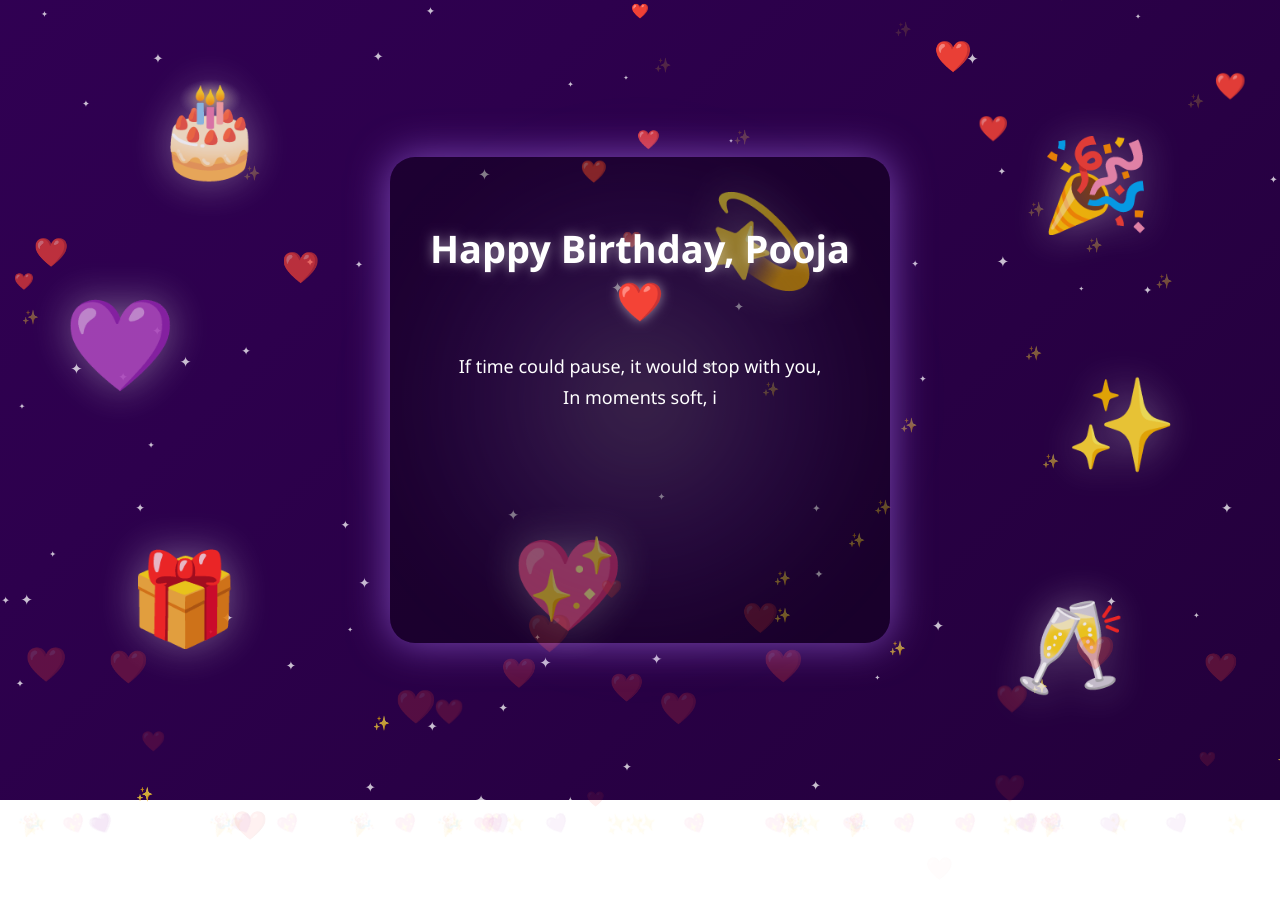
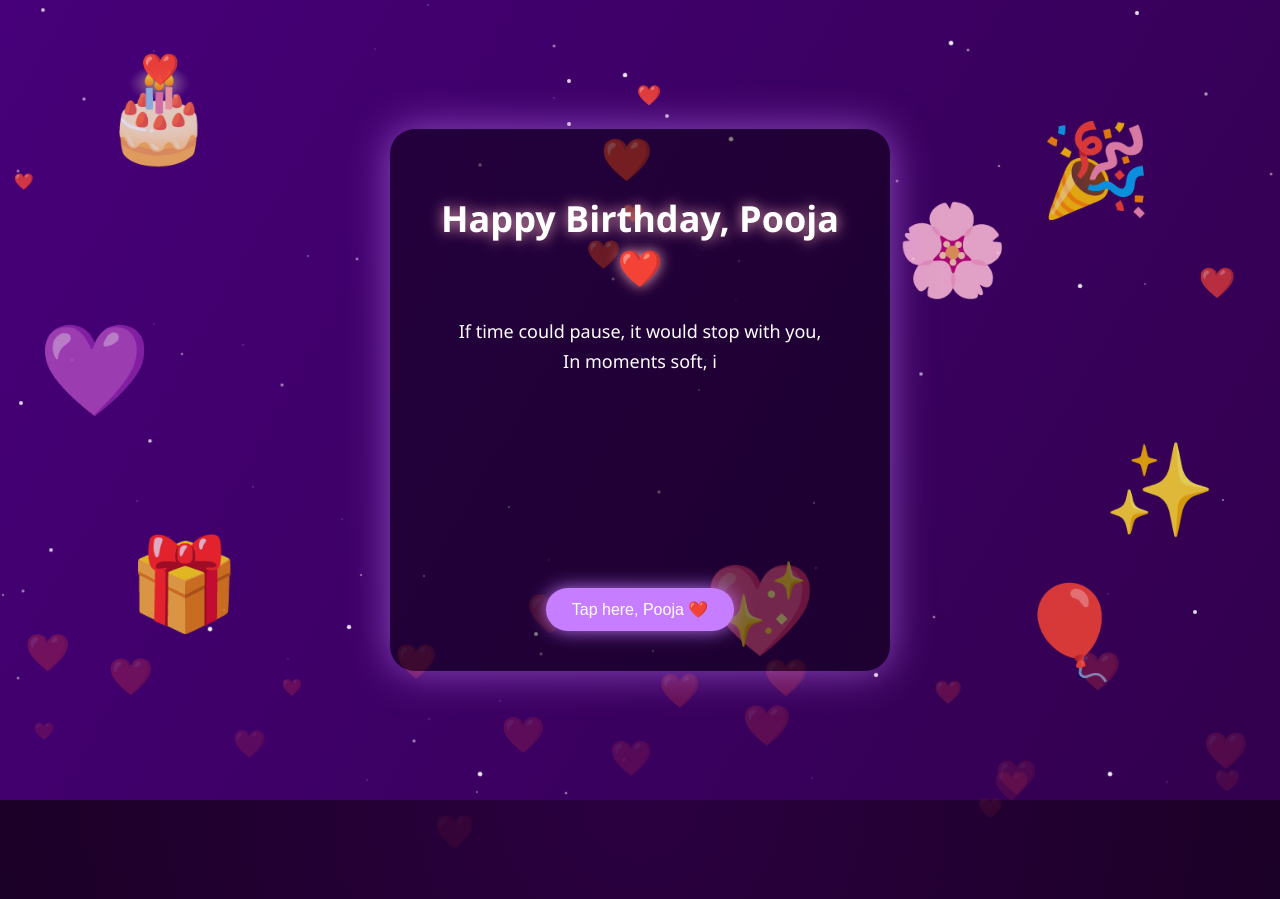
Before and after one commit to Rudra2222007/Happy-Birthday-Pooja-, a plain HTML site: page index.html in a window 1280 px wide. Both pictures are taken after a click on the button "Tap here, Pooja ❤️". Before the commit the page ends 800 px from the top, so only its background shows below. Drawn offline with Linux system fonts and the light colour scheme.

Commit message:
Update index.html

```diff
--- a/index.html
+++ b/index.html
@@ -5,113 +5,82 @@
 <title>Happy Birthday Pooja ❤️</title>
 
 <style>
-/* ===== Base ===== */
 body {
     margin: 0;
     height: 100vh;
     overflow: hidden;
+    font-family: 'Segoe UI', sans-serif;
+    color: white;
     display: flex;
     justify-content: center;
     align-items: center;
-    font-family: 'Segoe UI', sans-serif;
-    color: white;
+    background: radial-gradient(circle at top, #2b0040, #120018);
 }
 
-/* ===== Animated Violet Background ===== */
-.background {
+/* 🌌 Dark Violet Animated Background */
+body::before {
+    content: "";
     position: fixed;
     inset: 0;
-    background: linear-gradient(
-        -45deg,
-        #1a002b,
-        #2d004d,
-        #3b0066,
-        #24003d
-    );
-    background-size: 400% 400%;
-    animation: bgMove 20s ease infinite;
-    z-index: -5;
+    background: linear-gradient(120deg, #2b0040, #4b0082, #2b0040);
+    background-size: 300% 300%;
+    animation: bgShift 20s ease infinite;
+    z-index: -4;
 }
 
-@keyframes bgMove {
+@keyframes bgShift {
     0% { background-position: 0% 50%; }
     50% { background-position: 100% 50%; }
     100% { background-position: 0% 50%; }
 }
 
-/* ===== Stars ===== */
-.star {
-    position: fixed;
-    color: #fff;
-    opacity: 0.6;
-    animation: twinkle 3s infinite alternate;
-    z-index: -4;
+/* ✨ Sparkles */
+.sparkle {
+    position: absolute;
+    width: 4px;
+    height: 4px;
+    background: white;
+    border-radius: 50%;
+    opacity: 0.8;
+    animation: sparkleTwinkle 3s infinite alternate;
+    z-index: -1;
 }
 
-@keyframes twinkle {
-    from { opacity: 0.2; }
-    to { opacity: 0.8; }
+@keyframes sparkleTwinkle {
+    from { transform: scale(0.3); opacity: 0.3; }
+    to { transform: scale(1.2); opacity: 1; }
 }
 
-/* ===== Rising Sparkles ===== */
-.sparkle {
-    position: fixed;
-    bottom: -20px;
-    color: gold;
-    font-size: 14px;
-    animation: rise 8s linear infinite;
-    opacity: 0.8;
-    z-index: -3;
+/* 🎈 STILL FLOATING EMOJIS (15x BIGGER) */
+.floating-emoji {
+    position: absolute;
+    font-size: 90px; /* ~15x bigger */
+    opacity: 0.85;
+    animation: gentleFloat 6s ease-in-out infinite;
+    z-index: 1;
 }
 
-@keyframes rise {
-    to {
-        transform: translateY(-120vh);
-        opacity: 0;
-    }
+@keyframes gentleFloat {
+    0% { transform: translateY(0); }
+    50% { transform: translateY(-20px); }
+    100% { transform: translateY(0); }
 }
 
-/* ===== Giant Still Emojis ===== */
-.big-emoji {
-    position: fixed;
-    font-size: 90px; /* ~15x */
-    opacity: 0.9;
-    filter: drop-shadow(0 0 20px rgba(255,255,255,0.4));
-    z-index: -2;
-}
-
-/* ===== Moon Glow Behind Card ===== */
-.moon-glow {
-    position: absolute;
-    width: 520px;
-    height: 520px;
-    background: radial-gradient(
-        circle,
-        rgba(255,255,255,0.25),
-        rgba(180,120,255,0.15),
-        transparent 70%
-    );
-    border-radius: 50%;
-    filter: blur(40px);
-    z-index: 0;
-}
-
-/* ===== Card ===== */
+/* 🎴 Card */
 .card {
-    position: relative;
-    background: rgba(0, 0, 0, 0.35);
+    background: rgba(0,0,0,0.45);
     padding: 40px;
     border-radius: 25px;
     text-align: center;
     max-width: 420px;
-    box-shadow: 0 0 40px rgba(180,120,255,0.6);
+    box-shadow: 0 0 40px rgba(199,125,255,0.6);
     animation: fadeIn 2s ease;
-    z-index: 2;
+    z-index: 5;
 }
 
 h1 {
-    font-size: 38px;
-    text-shadow: 0 0 12px rgba(255,255,255,0.5);
+    font-size: 36px;
+    text-shadow: 0 0 14px rgba(255,182,193,0.9);
 }
 
 #text {
@@ -124,8 +93,8 @@ h1 {
 .signature {
     margin-top: 12px;
     font-style: italic;
-    font-size: 17px;
-    color: #ffd6ff;
+    color: #ffd6e0;
+    text-shadow: 0 0 14px rgba(255,182,193,1);
     animation: glowPulse 2.5s infinite;
 }
 
@@ -133,32 +102,31 @@ button {
     margin-top: 20px;
     padding: 12px 26px;
     font-size: 16px;
+    border-radius: 30px;
     border: none;
-    border-radius: 30px;
+    background: #c77dff;
+    color: white;
+    box-shadow: 0 0 18px rgba(199,125,255,0.9);
     cursor: pointer;
-    background: #b517ff;
-    color: white;
-    box-shadow: 0 0 15px rgba(181,23,255,0.9);
 }
 
-/* ===== Animations ===== */
 @keyframes fadeIn {
     from { opacity: 0; transform: translateY(30px); }
     to { opacity: 1; transform: translateY(0); }
 }
 
 @keyframes glowPulse {
-    0% { text-shadow: 0 0 8px #ffb3ff; }
-    50% { text-shadow: 0 0 18px #ffffff; }
-    100% { text-shadow: 0 0 8px #ffb3ff; }
+    0% { text-shadow: 0 0 8px rgba(255,182,193,0.6); }
+    50% { text-shadow: 0 0 20px rgba(255,182,193,1); }
+    100% { text-shadow: 0 0 8px rgba(255,182,193,0.6); }
 }
 
-/* ===== Falling Hearts ===== */
+/* ❤️ Falling Hearts */
 .heart-fall {
-    position: fixed;
+    position: absolute;
     top: -10px;
     animation: fall linear infinite;
-    z-index: -1;
+    z-index: 2;
 }
 
 @keyframes fall {
@@ -167,53 +135,33 @@ button {
         opacity: 0;
     }
 }
-
-/* ===== Confetti ===== */
-.confetti {
-    position: fixed;
-    top: -10px;
-    animation: confettiFall 3s linear forwards;
-    font-size: 18px;
-}
-
-@keyframes confettiFall {
-    to {
-        transform: translateY(110vh) rotate(360deg);
-        opacity: 0;
-    }
-}
 </style>
 </head>
 
 <body>
 
-<div class="background"></div>
-
-<!-- Giant Emojis (placed near your white circles) -->
-<div class="big-emoji" style="top:8%; left:12%">🎂</div>
-<div class="big-emoji" style="top:15%; right:10%">🎉</div>
-<div class="big-emoji" style="top:35%; left:5%">💜</div>
-<div class="big-emoji" style="top:45%; right:8%">✨</div>
-<div class="big-emoji" style="bottom:18%; left:10%">🎁</div>
-<div class="big-emoji" style="bottom:12%; right:12%">🥂</div>
-<div class="big-emoji" style="top:65%; left:40%">💖</div>
-<div class="big-emoji" style="top:22%; left:55%">💫</div>
-
-<div class="moon-glow"></div>
+<!-- 🎈 BIG STILL FLOATING EMOJIS -->
+<div class="floating-emoji" style="top:8%; left:8%;">🎂</div>
+<div class="floating-emoji" style="top:15%; right:10%;">🎉</div>
+<div class="floating-emoji" style="top:40%; left:3%;">💜</div>
+<div class="floating-emoji" style="top:55%; right:5%;">✨</div>
+<div class="floating-emoji" style="bottom:18%; left:10%;">🎁</div>
+<div class="floating-emoji" style="bottom:12%; right:12%;">🎈</div>
+<div class="floating-emoji" style="top:70%; left:55%;">💖</div>
+<div class="floating-emoji" style="top:25%; left:70%;">🌸</div>
 
 <div class="card">
     <h1>Happy Birthday, Pooja ❤️</h1>
     <div id="text"></div>
-    <div id="signature" class="signature"></div>
-    <button id="startBtn" onclick="startSurprise()">Tap here, Pooja ❤️</button>
+    <div class="signature" id="signature"></div>
+    <button onclick="startSurprise()">Tap here, Pooja ❤️</button>
 
-    <audio id="song" preload="auto">
+    <audio id="song">
         <source src="ReelAudio-16362.mp3" type="audio/mpeg">
     </audio>
 </div>
 
 <script>
-/* ===== Text ===== */
 const message = `If time could pause, it would stop with you,
 In moments soft, in skies of blue.
 
@@ -225,86 +173,55 @@ May love find you wherever you tread.
 And if my heart could softly say,
 It would choose you — every day 💖`;
 
-const signature = `~ Rudra`;
+const signature = "~ Rudra";
+let i=0,j=0;
+const textDiv=document.getElementById("text");
+const signDiv=document.getElementById("signature");
+const song=document.getElementById("song");
 
-let i = 0, j = 0;
-const textDiv = document.getElementById("text");
-const signDiv = document.getElementById("signature");
-const song = document.getElementById("song");
-
-function typeText() {
-    if (i < message.length) {
-        textDiv.innerHTML += message.charAt(i++);
-        setTimeout(typeText, 45);
-    } else {
-        typeSignature();
+function typeText(){
+    if(i<message.length){
+        textDiv.innerHTML+=message.charAt(i++);
+        setTimeout(typeText,45);
+    } else typeSignature();
+}
+function typeSignature(){
+    if(j<signature.length){
+        signDiv.innerHTML+=signature.charAt(j++);
+        setTimeout(typeSignature,90);
     }
 }
-
-function typeSignature() {
-    if (j < signature.length) {
-        signDiv.innerHTML += signature.charAt(j++);
-        setTimeout(typeSignature, 90);
-    }
+function startSurprise(){
+    typeText();
+    song.volume=0;
+    song.play();
+    let v=0;
+    const fade=setInterval(()=>{
+        if(v<0.85){v+=0.05; song.volume=v;}
+        else clearInterval(fade);
+    },300);
 }
 
-function startSurprise() {
-    typeText();
-    song.volume = 0;
-    song.play();
-
-    let v = 0;
-    const fade = setInterval(() => {
-        if (v < 0.85) {
-            v += 0.05;
-            song.volume = v;
-        } else clearInterval(fade);
-    }, 300);
-
-    document.getElementById("startBtn").style.display = "none";
-
-    // Confetti burst
-    for (let i = 0; i < 40; i++) {
-        let c = document.createElement("div");
-        c.className = "confetti";
-        c.innerHTML = ["🎉","✨","💜","💖"][Math.floor(Math.random()*4)];
-        c.style.left = Math.random() * 100 + "vw";
-        document.body.appendChild(c);
-        setTimeout(() => c.remove(), 3000);
-    }
-}
-
-/* Falling hearts */
-for (let k = 0; k < 30; k++) {
-    let h = document.createElement("div");
-    h.className = "heart-fall";
-    h.innerHTML = "❤️";
-    h.style.left = Math.random() * 100 + "vw";
-    h.style.animationDuration = (6 + Math.random() * 6) + "s";
-    h.style.fontSize = (14 + Math.random() * 24) + "px";
+/* ❤️ Falling hearts */
+for(let k=0;k<30;k++){
+    let h=document.createElement("div");
+    h.className="heart-fall";
+    h.innerHTML="❤️";
+    h.style.left=Math.random()*100+"vw";
+    h.style.fontSize=(16+Math.random()*26)+"px";
+    h.style.animationDuration=(6+Math.random()*6)+"s";
     document.body.appendChild(h);
 }
 
-/* Stars */
-for (let s = 0; s < 60; s++) {
-    let star = document.createElement("div");
-    star.className = "star";
-    star.innerHTML = "✦";
-    star.style.left = Math.random() * 100 + "vw";
-    star.style.top = Math.random() * 100 + "vh";
-    star.style.fontSize = (6 + Math.random() * 10) + "px";
-    document.body.appendChild(star);
+/* ✨ Sparkles */
+for(let s=0;s<80;s++){
+    let sp=document.createElement("div");
+    sp.className="sparkle";
+    sp.style.left=Math.random()*100+"vw";
+    sp.style.top=Math.random()*100+"vh";
+    sp.style.animationDelay=Math.random()*3+"s";
+    document.body.appendChild(sp);
 }
-
-/* Rising sparkles */
-setInterval(() => {
-    let sp = document.createElement("div");
-    sp.className = "sparkle";
-    sp.innerHTML = "✨";
-    sp.style.left = Math.random() * 100 + "vw";
-    document.body.appendChild(sp);
-    setTimeout(() => sp.remove(), 8000);
-}, 300);
 </script>
 
 </body>
```
